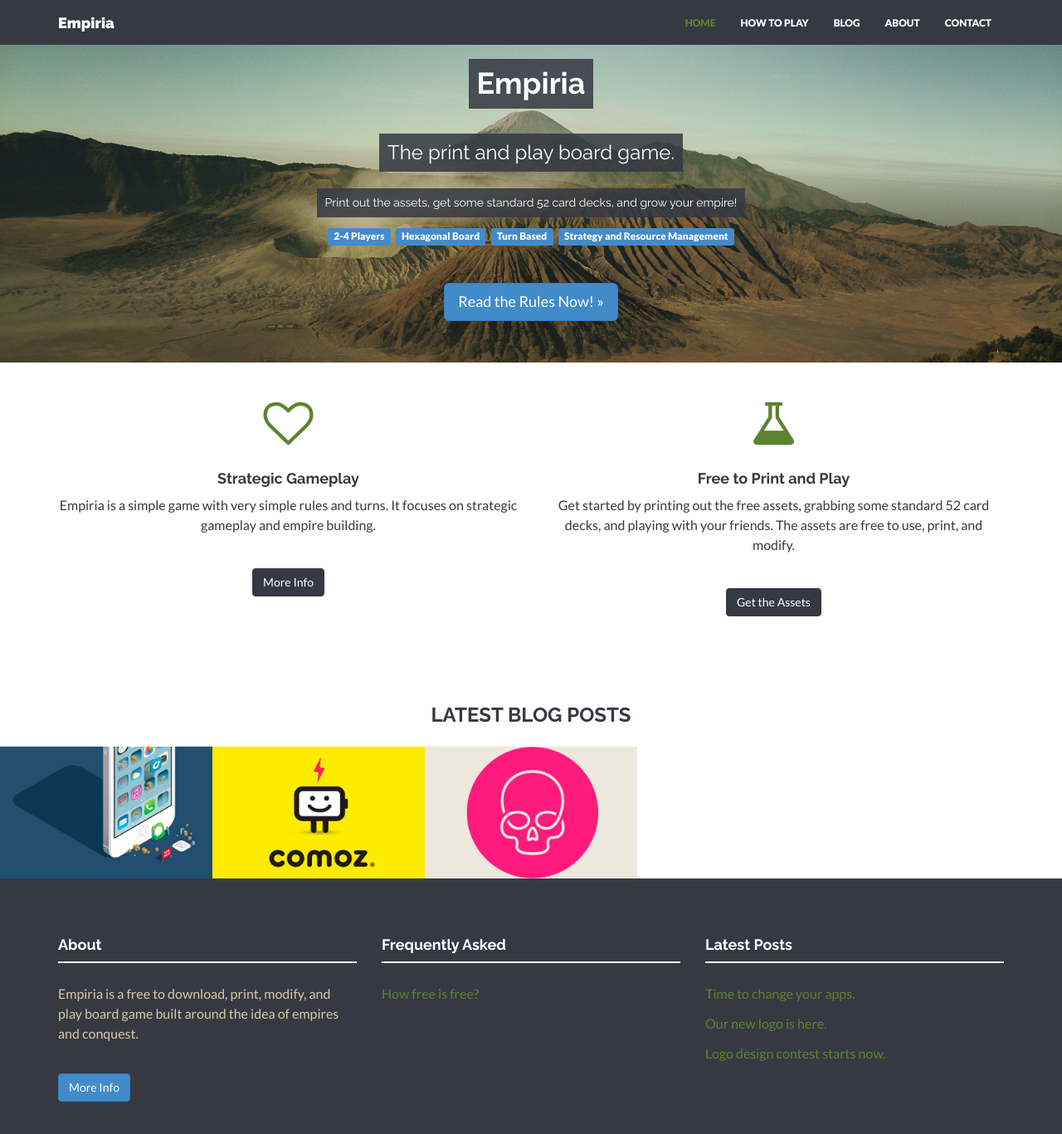
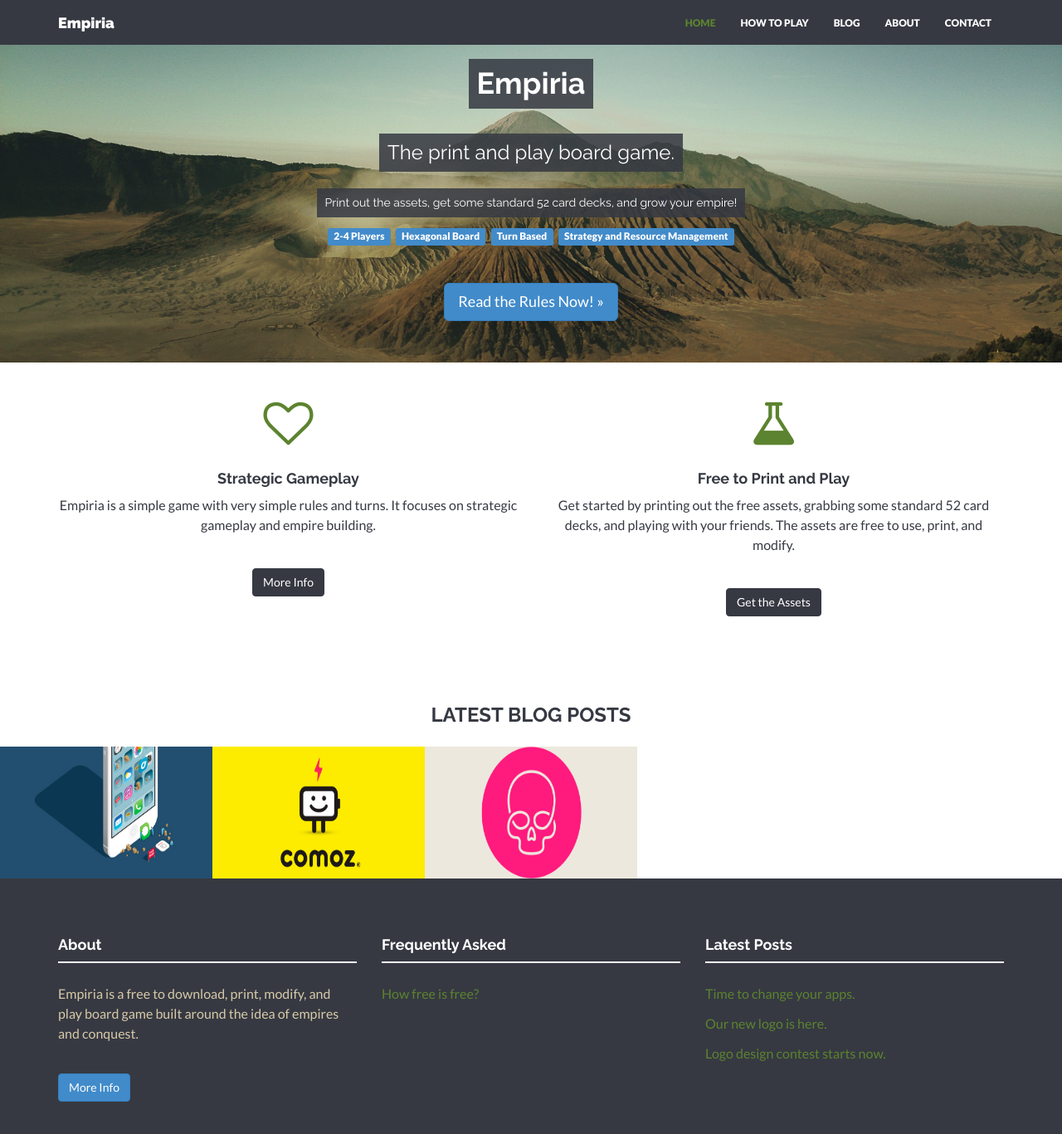
Before and after one commit to ChibiCritters/empiria-card-game, a Jekyll site: the page built from index.html, in a window 1280 px wide and 1400 px high, scrolled down 64 px. Shown: the top 1367 px of the window at 83% size. Built offline with Jekyll 4.4.1, drawn with Linux system fonts in a browser that asks for light colours; nearby versions of some CDN libraries.

Commit message:
how to play updates and fix blog images

```diff
--- a/_includes/css/style.css
+++ b/_includes/css/style.css
@@ -351,9 +351,9 @@
 
 .tpl6 .img-responsive {
 	display: block;
-	max-width: 200%;
-	height: 159px;
-	margin-left: -40px;
+	max-width: 100%;
+	min-height: 159px;
+	margin-left: 0;
 }
 
 .he-wrap {
--- a/how-to-play.html
+++ b/how-to-play.html
@@ -103,5 +103,11 @@
 
     </div><!--/col-lg-8 -->
 
+    Actions
+
+
+    Winning Conditions
+
+
   </div>
 </div><!--/container -->
```
